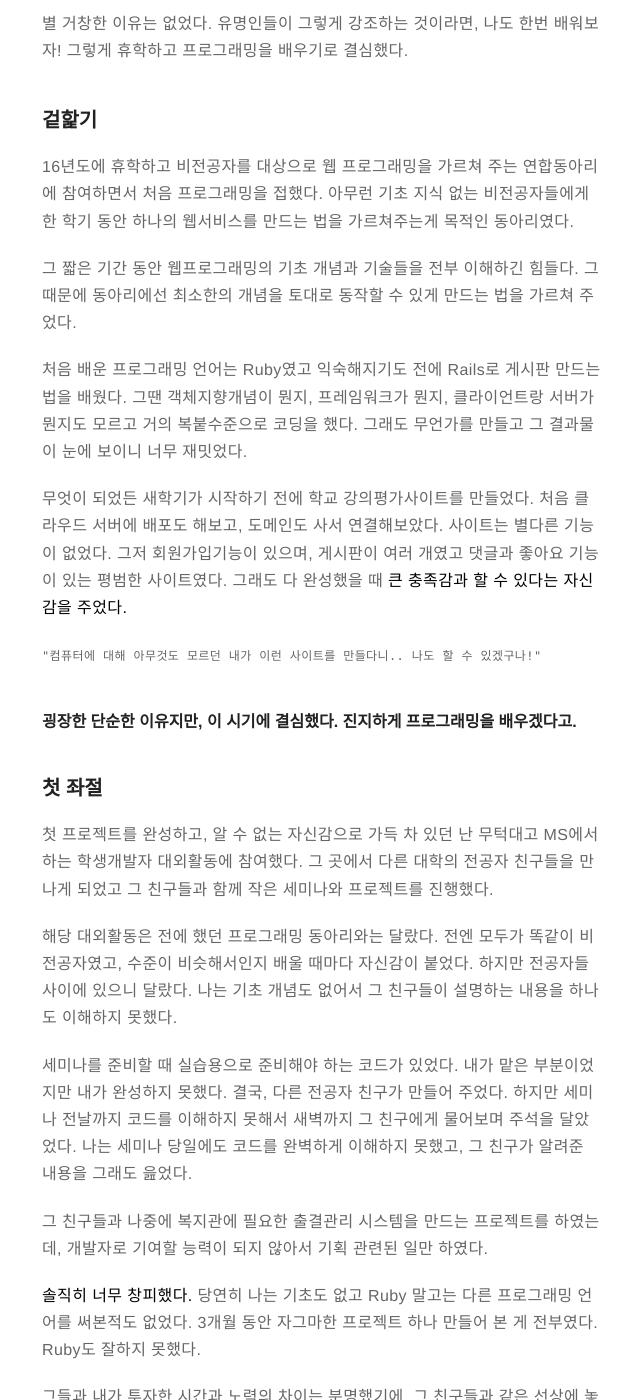
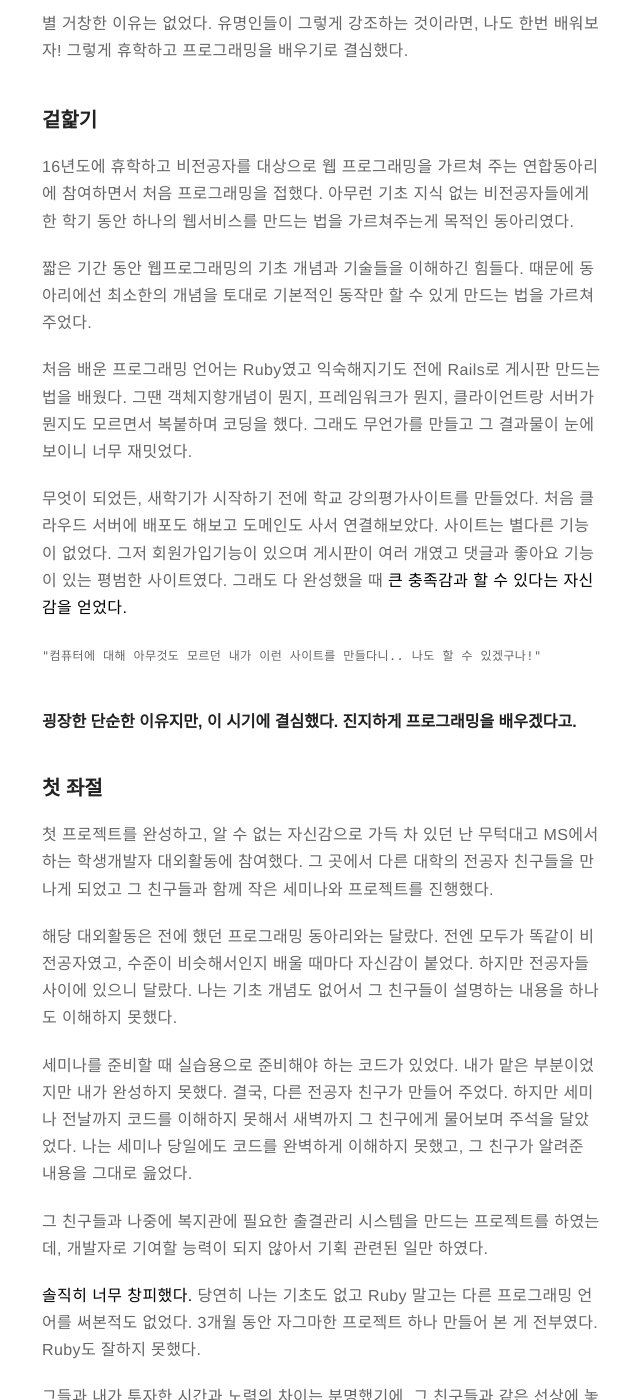
Before and after one commit to Sehun-Kim/blog, a Jekyll site: the page built from _posts/2018-07-24-mind1.markdown, in a window 1280 px wide and 1400 px high, scrolled down 1102 px. Shown: the whole window, without its empty margins (318-958 px from the left). Built offline with Jekyll 4.4.1, drawn with Linux system fonts in a browser that asks for light colours; comment, search, counter and statistics services are not loaded; some of the changed text lies outside the part shown.

Commit message:
또 수정

```diff
--- a/_posts/2018-07-24-mind1.markdown
+++ b/_posts/2018-07-24-mind1.markdown
@@ -19,7 +19,7 @@
 2018년은 본격적인 프로그래밍 공부와 취준이라는 타이틀이 붙은 한 해이다. 현재 나는 아무것도 이루지 못했지만, 새로운 시작을 위해 지금까지의 일들을 정리해 보고자한다. 그 전에 처음 프로그래밍을 배워야겠다고 생각하게 된 계기를 짚어야 할 듯하다.
 
 ## 프로그래밍을 배우게 된 계기
-나는 경영학부생이다. 사실 처음 학과를 선택할 때는 취업이 잘된다는 그 말만 듣고 선택했다. 지금과 달리 10년도와 11년도엔 상경계열이 인기 있었다. 별 생각없이 학교생활을 하다. 군대를 다녀오니 군대뽕에 취해 취업보단 창업이 하고 싶어졌다.
+나는 경영학부생이다. 사실 처음 학과를 선택할 때 취업이 잘된다는 말만 듣고 선택했다. 지금과 달리 10년도와 11년도엔 상경계열이 인기 있었다. 별 생각없이 학교생활을 하다. 군대를 다녀오니 군대뽕에 취해 취업보단 창업이 하고 싶어졌다.
 
 그래서 친구들과 교내 기숙사생을 위한 급식사업을 기획했었지만, 실패하였다. 이대로 포기하긴 싫어서 학생들과 지역주민을 위한 플리마켓을 기획했었다. 큰 규모는 아니었지만 나름 정기적으로 열리는 행사가 되었다.(지금은 없어졌다.)
 
@@ -37,11 +37,11 @@
 
 16년도에 휴학하고 비전공자를 대상으로 웹 프로그래밍을 가르쳐 주는 연합동아리에 참여하면서 처음 프로그래밍을 접했다. 아무런 기초 지식 없는 비전공자들에게 한 학기 동안 하나의 웹서비스를 만드는 법을 가르쳐주는게 목적인 동아리였다.
 
-그 짧은 기간 동안 웹프로그래밍의 기초 개념과 기술들을 전부 이해하긴 힘들다. 그 때문에 동아리에선 최소한의 개념을 토대로 동작할 수 있게 만드는 법을 가르쳐 주었다.
+짧은 기간 동안 웹프로그래밍의 기초 개념과 기술들을 이해하긴 힘들다. 때문에 동아리에선 최소한의 개념을 토대로 기본적인 동작만 할 수 있게 만드는 법을 가르쳐 주었다.
 
-처음 배운 프로그래밍 언어는 Ruby였고 익숙해지기도 전에 Rails로 게시판 만드는 법을 배웠다. 그땐 객체지향개념이 뭔지, 프레임워크가 뭔지, 클라이언트랑 서버가 뭔지도 모르고 거의 복붙수준으로 코딩을 했다. 그래도 무언가를 만들고 그 결과물이 눈에 보이니 너무 재밋었다.
+처음 배운 프로그래밍 언어는 Ruby였고 익숙해지기도 전에 Rails로 게시판 만드는 법을 배웠다. 그땐 객체지향개념이 뭔지, 프레임워크가 뭔지, 클라이언트랑 서버가 뭔지도 모르면서 복붙하며 코딩을 했다. 그래도 무언가를 만들고 그 결과물이 눈에 보이니 너무 재밋었다.
 
-무엇이 되었든 새학기가 시작하기 전에 학교 강의평가사이트를 만들었다. 처음 클라우드 서버에 배포도 해보고, 도메인도 사서 연결해보았다. 사이트는 별다른 기능이 없었다. 그저 회원가입기능이 있으며, 게시판이 여러 개였고 댓글과 좋아요 기능이 있는 평범한 사이트였다. 그래도 다 완성했을 때 **큰 충족감과 할 수 있다는 자신감을 주었다.**
+무엇이 되었든, 새학기가 시작하기 전에 학교 강의평가사이트를 만들었다. 처음 클라우드 서버에 배포도 해보고 도메인도 사서 연결해보았다. 사이트는 별다른 기능이 없었다. 그저 회원가입기능이 있으며 게시판이 여러 개였고 댓글과 좋아요 기능이 있는 평범한 사이트였다. 그래도 다 완성했을 때 **큰 충족감과 할 수 있다는 자신감을 얻었다.**
 
 `"컴퓨터에 대해 아무것도 모르던 내가 이런 사이트를 만들다니.. 나도 할 수 있겠구나!"`
 
@@ -53,7 +53,7 @@
 
 해당 대외활동은 전에 했던 프로그래밍 동아리와는 달랐다. 전엔 모두가 똑같이 비전공자였고, 수준이 비슷해서인지 배울 때마다 자신감이 붙었다. 하지만 전공자들 사이에 있으니 달랐다. 나는 기초 개념도 없어서 그 친구들이 설명하는 내용을 하나도 이해하지 못했다.
 
-세미나를 준비할 때 실습용으로 준비해야 하는 코드가 있었다. 내가 맡은 부분이었지만 내가 완성하지 못했다. 결국, 다른 전공자 친구가 만들어 주었다. 하지만 세미나 전날까지 코드를 이해하지 못해서 새벽까지 그 친구에게 물어보며 주석을 달았었다. 나는 세미나 당일에도 코드를 완벽하게 이해하지 못했고, 그 친구가 알려준 내용을 그래도 읊었다.
+세미나를 준비할 때 실습용으로 준비해야 하는 코드가 있었다. 내가 맡은 부분이었지만 내가 완성하지 못했다. 결국, 다른 전공자 친구가 만들어 주었다. 하지만 세미나 전날까지 코드를 이해하지 못해서 새벽까지 그 친구에게 물어보며 주석을 달았었다. 나는 세미나 당일에도 코드를 완벽하게 이해하지 못했고, 그 친구가 알려준 내용을 그대로 읊었다.
 
 그 친구들과 나중에 복지관에 필요한 출결관리 시스템을 만드는 프로젝트를 하였는데, 개발자로 기여할 능력이 되지 않아서 기획 관련된 일만 하였다.
 
```
Also changed, not shown: _posts/2018-07-25-mind2.markdown (+7 -2 lines).
